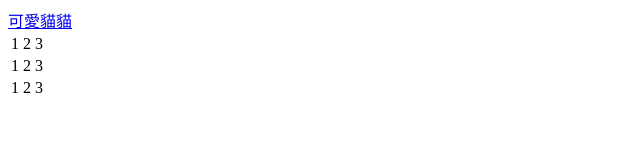
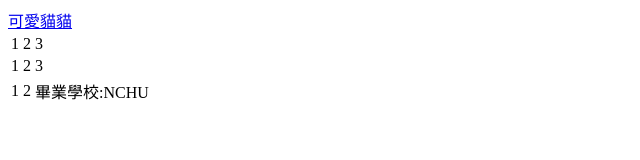
Before and after one commit to YanShiouHuang/test--, a plain HTML site: page index.html in a window 1280 px wide. Shown: the whole page, without its empty margins (0-640 px from the left). Drawn offline with Linux system fonts and the light colour scheme.

Commit message:
新增學校

```diff
--- a/index.html
+++ b/index.html
@@ -21,7 +21,7 @@
         <tr>
             <td>1</td>
             <td>2</td>
-            <td>3</td>
+            <td>畢業學校:NCHU</td>
         </tr>
         <a href="https://www.japaholic.com/storage/files/article_images/NzkyMDIyMDIxODIxMjYxMjkw.jpg">可愛貓貓</a>
     </table>
```
